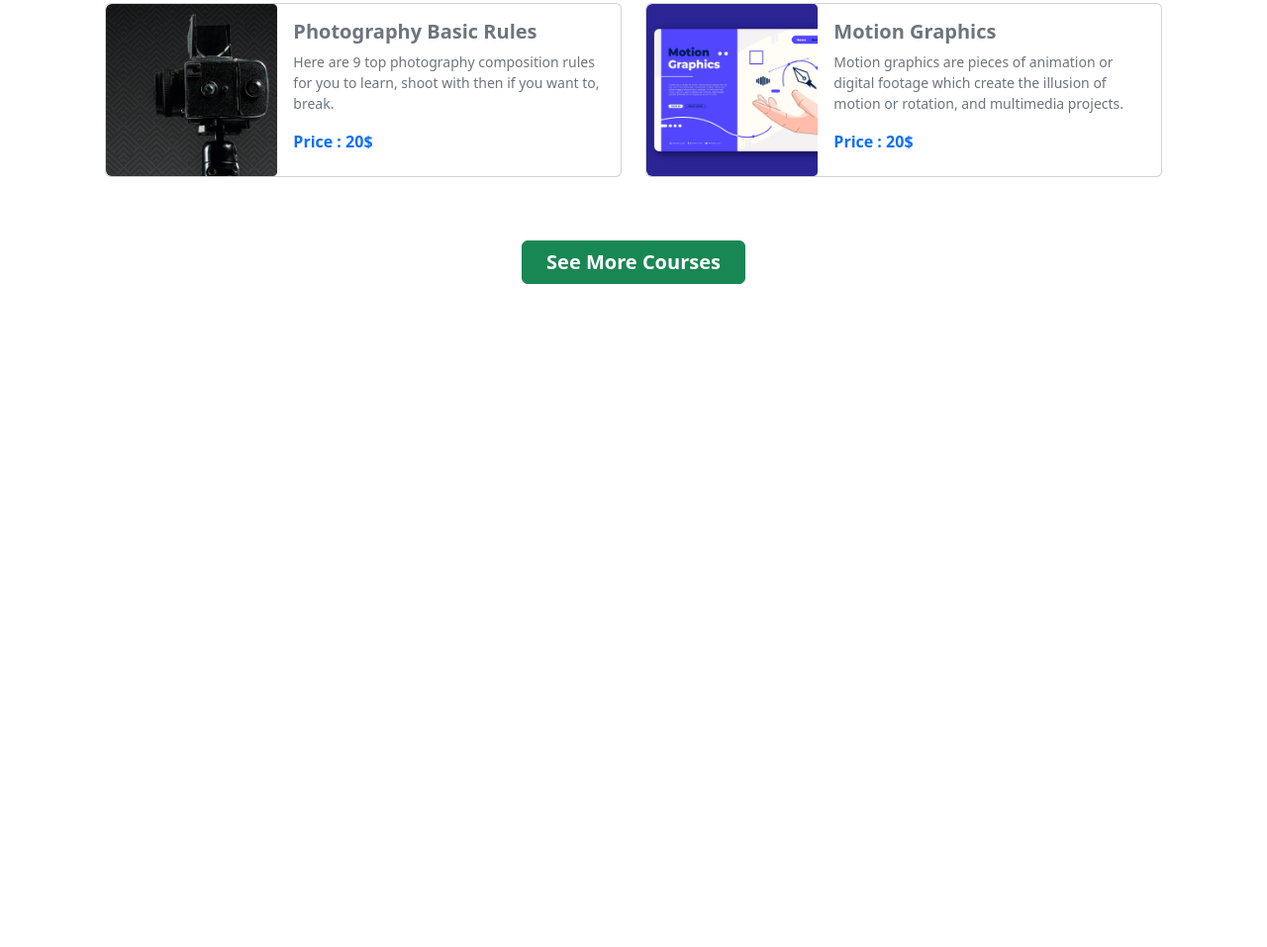
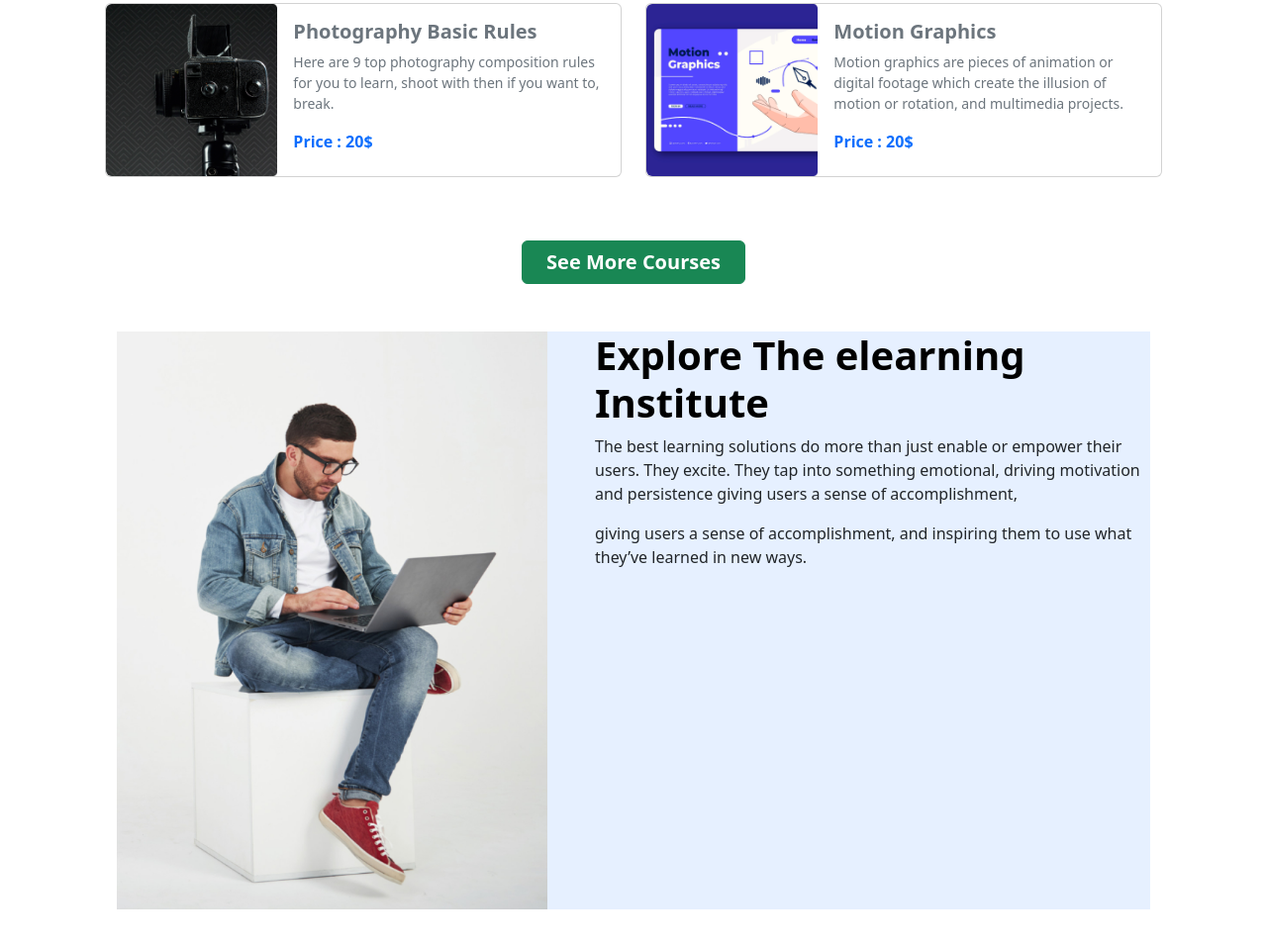
Before and after one commit to Shakhawat2/Assignment-03, a plain HTML site: page index.html in a window 1280 px wide. Shown: the part 1449-2406 px from the top of the page at 99% size. Before the commit the page ends 1784 px from the top, so only its background shows below. Drawn offline with nearby package versions, Linux system fonts and the light colour scheme.

Commit message:
add explore institute

```diff
--- a/index.html
+++ b/index.html
@@ -32,7 +32,7 @@
                               <a class="nav-link" href="#course">Courses</a>
                             </li>
                             <li class="nav-item">
-                              <a class="nav-link ">Deals</a>
+                              <a class="nav-link ">Institute</a>
                             </li>
                             <li class="nav-item">
                               <a class="nav-link ">Success</a>
@@ -90,7 +90,7 @@
                 <!-- ***** Main section ***** -->
     <main class="container my-lg-5 my-md-3 my-sm-2">
         <!-- *** Course section *** -->
-        <section class="container mt-lg-5 mt-md-3 mt-sm-2" id="course">
+        <section class="container mt-lg-5 mt-md-3 mt-sm-2 mb-lg-5 mb-md-3 mb-sm-2" id="course">
             <div class="mt-lg-5 mt-md-5 mt-sm-5 mb-lg-5 mb-md-4 mb-sm-3 text-center">
               <h1 class="text-black fw-bolder">Discover Our Popular <br>
                 Courses</h1>
@@ -206,6 +206,31 @@
               <button class="btn btn-success fw-bold fs-5 px-4">View all</button>
             </div>
         </section>
+        <!-- ***** Explore Institue ***** -->
+        <section class="container mt-lg-5 mt-md-3 mt-sm-2 mb-lg-5 mb-md-3 mb-sm-2">
+            <div class="mt-lg-5">
+              <div class="container px-4 ">
+                <div class="row g-0">
+                  <div class="col-lg-5 col-md-5 col-sm-12">
+                      <img src="images/working.png" class="img-fluid" alt="">
+                  </div>
+                  <div class="col-lg-7 col-md-7 col-sm-12 bg-primary bg-opacity-10">
+                    <div class="ps-lg-5">
+                      <h1 class="fw-bolder text-black">Explore The elearning <br>
+                        Institute</h1>
+                      <p>The best learning solutions do more than just enable or empower their users. They excite. They tap into something emotional, driving motivation and persistence giving users a sense of accomplishment,</p>
+                       <p></p>giving users a sense of accomplishment, and inspiring them to use what they’ve learned in new ways. </p>
+                       <div>
+                        <div></div>
+                        <div></div>
+                        <div></div>
+                       </div>
+                    </div>
+                  </div>
+                </div>
+              </div>
+            </div>
+        </section>
     </main>
     <script src="https://cdn.jsdelivr.net/npm/bootstrap@5.2.0/dist/js/bootstrap.bundle.min.js
     "></script>
```
